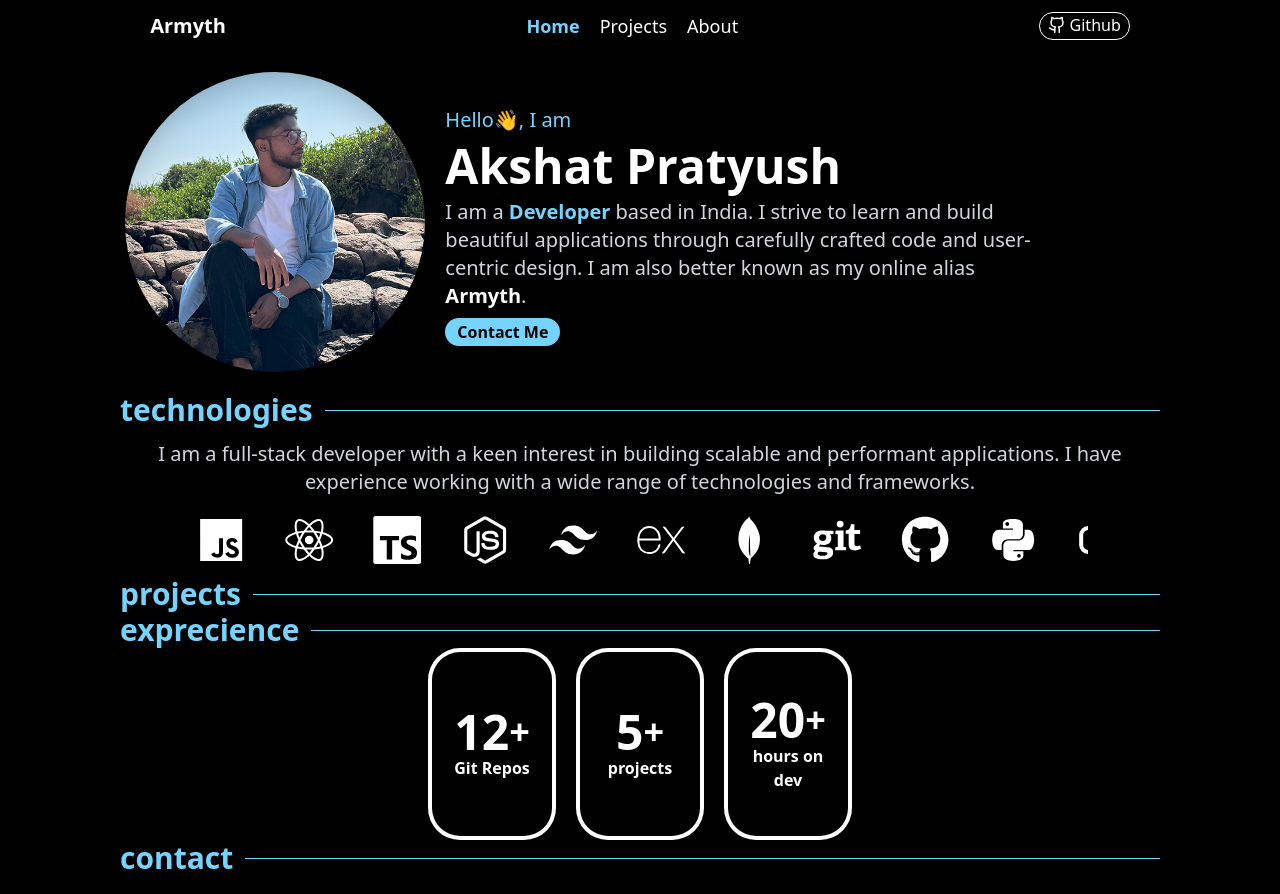
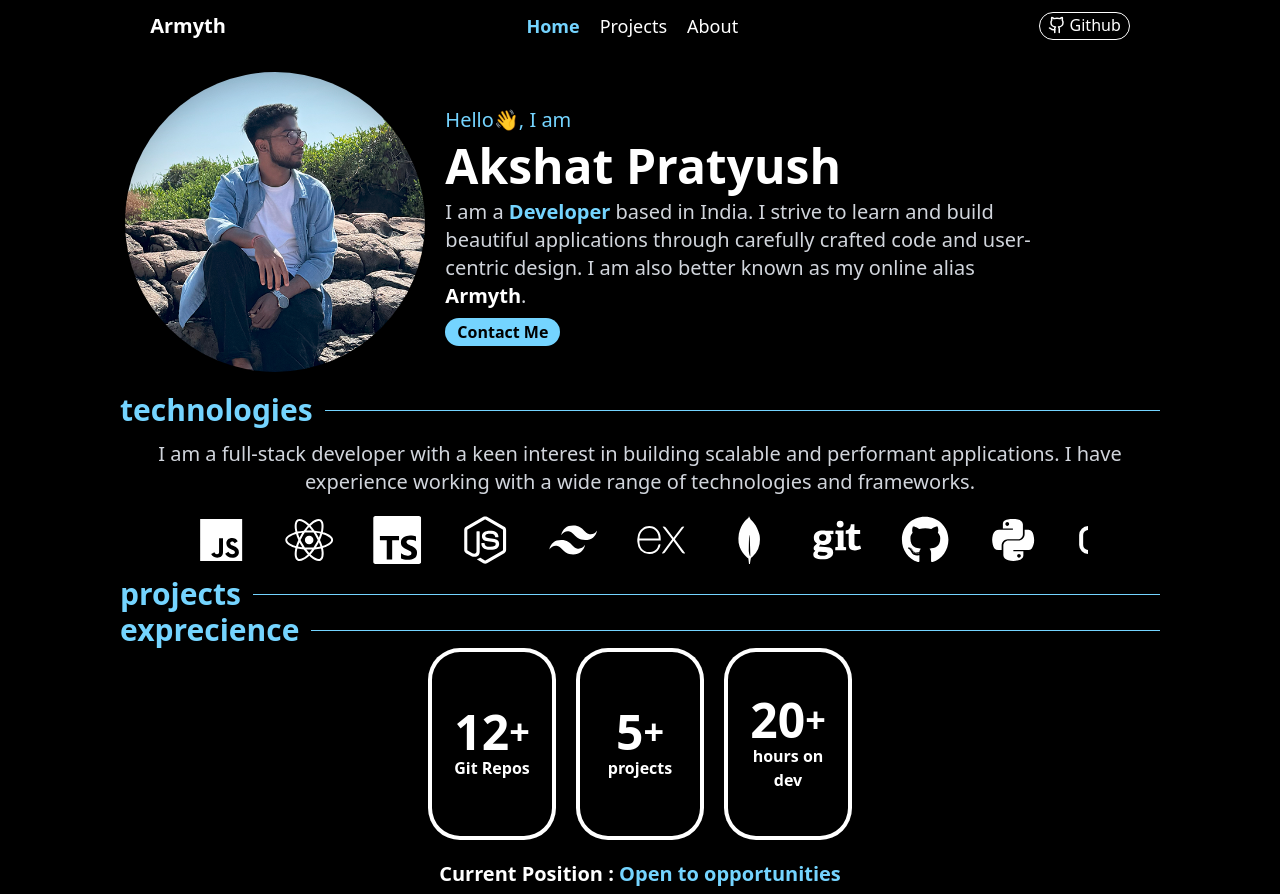
Before and after one commit to akshatp17/PersonalPortfolio, a React (Vite) app: page / in a window 1280 px wide. Shown: the top 894 px of the page. Built offline with nearby package versions, Linux system fonts and the light colour scheme.

Commit message:
Added current position

```diff
--- a/src/pages/Home.jsx
+++ b/src/pages/Home.jsx
@@ -31,6 +31,7 @@ const Home = () => {
     const duplicatedIcons = [...techIcons, ...techIcons];
 
     const [showPopup, setShowPopup] = useState(false);
+    const [curPosition, setcurPosition] = useState("Open to opportunities")
 
     const togglePopup = () => {
         setShowPopup(!showPopup)
@@ -123,12 +124,16 @@ const Home = () => {
                     <p className=''>exprecience</p> <hr className='w-full' />
                 </div>
                 {/* Experience Showcase */}
-                <div className='flex flex-col w-80% mx-auto'>
+                <div className='flex flex-col w-80% mx-auto gap-5'>
                     <div className="w-full flex gap-5">
                         <ExperienceCard expData={{ num: 12, numContext: "Git Repos" }} />
                         <ExperienceCard expData={{ num: 5, numContext: "projects" }} />
                         <ExperienceCard expData={{ num: 20, numContext: "hours on dev" }} />
                     </div>
+                    <div className="text-xl font-semibold text-center">
+                        Current Position : <span className="text-sky-300">{curPosition}</span>
+                    </div>
+
                 </div>
 
                 {/* Contact heading */}
```
